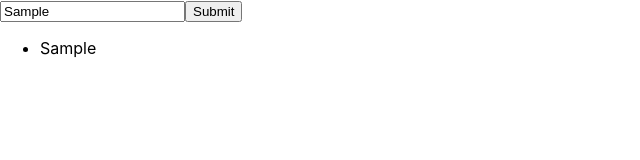
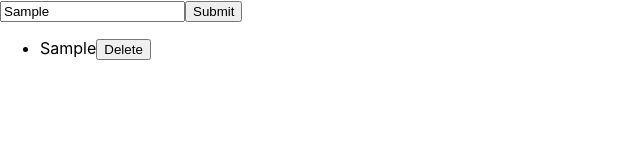
Before and after one commit to AshkanAhmady/todoList---react.typescript, a React (Create React App) app: page / in a window 1280 px wide. Both pictures are taken after typing "Sample" into the empty fields and a click on the button "Submit". Shown: the top 160 px of the page, without its empty margins (0-640 px from the left). Built offline with nearby package versions, Linux system fonts and the light colour scheme; the HTML template or start-up script is replaced by a standard one.

Commit message:
add (deleteTodo) to app

```diff
--- a/src/App.tsx
+++ b/src/App.tsx
@@ -10,13 +10,23 @@ const App: React.FC = () => {
 
   const addTodoHandler = (text: string) => {
     setTodos([...todos, {id: Date.now(), text:text}]);
-    console.log(todos)
+    // (anodther wat)
+    // setTodos(prevTodos => [...prevTodos, {id: Date.now(), text:text}]);
+  }
+
+  const deleteTodoHandler = (todoId: number) => {
+    const updatedTodos = todos.filter((item) => item.id !== todoId)
+    setTodos(updatedTodos);
+    // (anodther wat)
+    // setTodos(prevTodos => {
+    //   return prevTodos.filter((todo) => todo.id !== todoId)
+    // })
   }
 
   return (
     <div className="App">
       <NewTodo onAddTodo={addTodoHandler}/>
-      <TodoList  todos={todos}/>
+      <TodoList onDelete={deleteTodoHandler}  todos={todos}/>
     </div>
   );
 }
--- a/src/Components/NewTodo.tsx
+++ b/src/Components/NewTodo.tsx
@@ -1,9 +1,9 @@
 import { useRef } from "react";
-import { SetDataProps } from "../Interfaces";
+import { NewTodoProps } from "../Interfaces";
 
 
 
-const NewTodo: React.FC<SetDataProps> = (props) => {
+const NewTodo: React.FC<NewTodoProps> = (props) => {
     const inputRef = useRef<HTMLInputElement>(null)
 
     const submitHandler = (e: React.FormEvent) => {
--- a/src/Components/TodoList.tsx
+++ b/src/Components/TodoList.tsx
@@ -6,7 +6,10 @@ const TodoList: React.FC<TodoListProps> = (props) => {
         <div>
             <ul>
                 {props.todos.map((item) => {
-                    return <li key={item.id}>{item.text}</li>
+                    return <li key={item.id}>
+                        <span>{item.text}</span>
+                        <button onClick={() => props.onDelete(item.id)}> Delete</button>
+                    </li>
                 })}
             </ul>
         </div>
--- a/src/Interfaces.ts
+++ b/src/Interfaces.ts
@@ -11,7 +11,8 @@ export interface Todo {
 
 
 export interface TodoListProps {
-    todos: {id: number, text: string}[]
+    todos: Todo[];
+    onDelete: (id: number) => void
 }
 // ##########
 // ##########
@@ -25,7 +26,7 @@ export interface TodoListProps {
 //     onAddTodo: (text: string) => void
 // }
 // (((((( or we can use type ))))))
-export type SetDataProps = {
+export type NewTodoProps = {
     onAddTodo: (text: string) => void
 }
 // ##########
```
